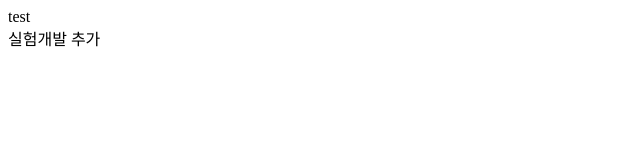
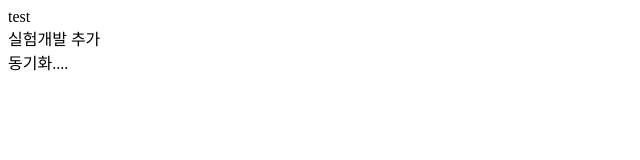
Before and after one commit to rainlove2506/test, a plain HTML site: page index.html in a window 1280 px wide. Shown: the full height of the page, 0-640 px from the left. Drawn offline with Linux system fonts and the light colour scheme.

Commit message:
동기화 추가.

```diff
--- a/index.html
+++ b/index.html
@@ -5,5 +5,6 @@
 	<body>
 		test
 		<div> 실험개발 추가 </div>
+		<div>동기화....</div>
 	</body>
 </html>
```
